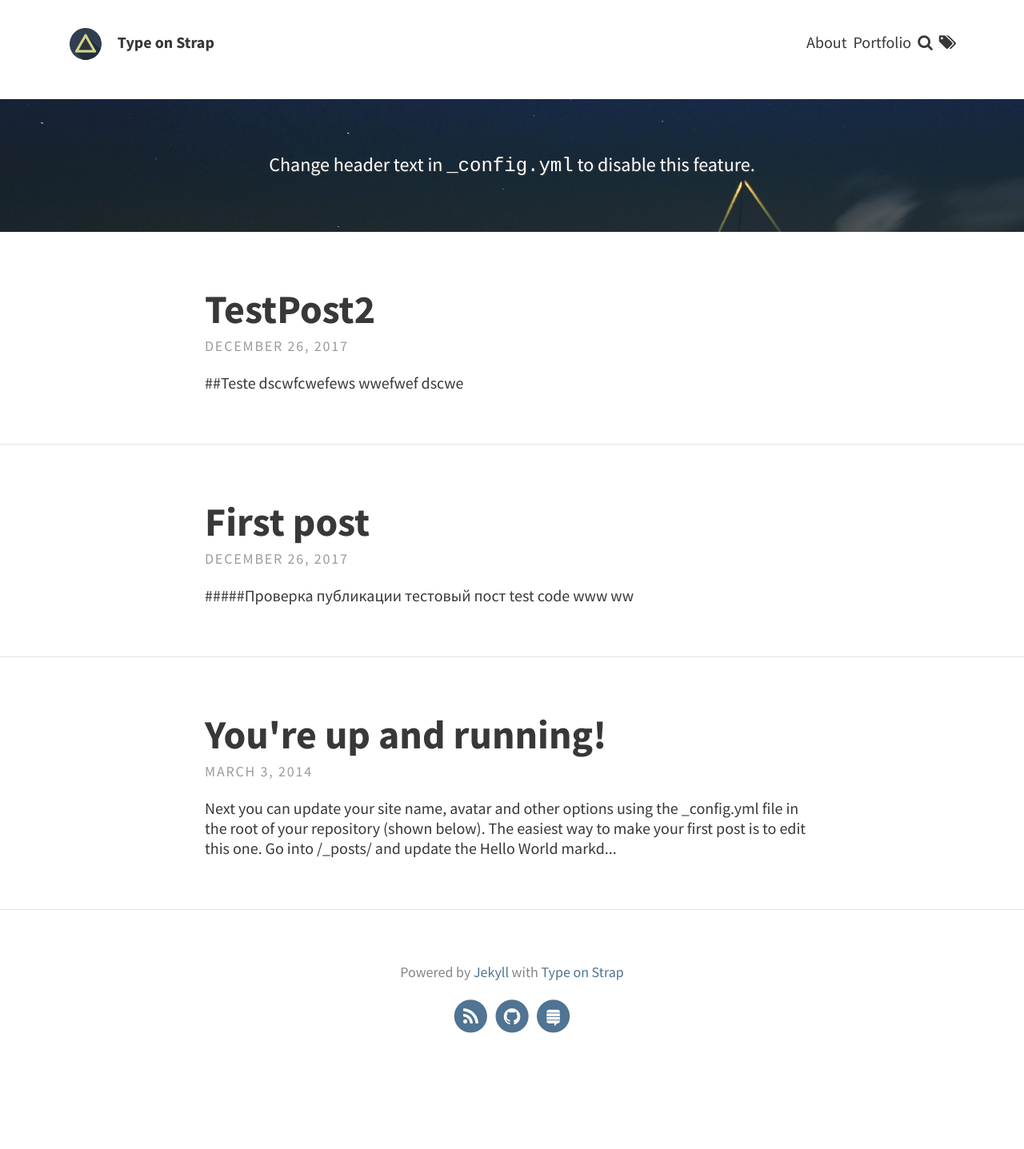
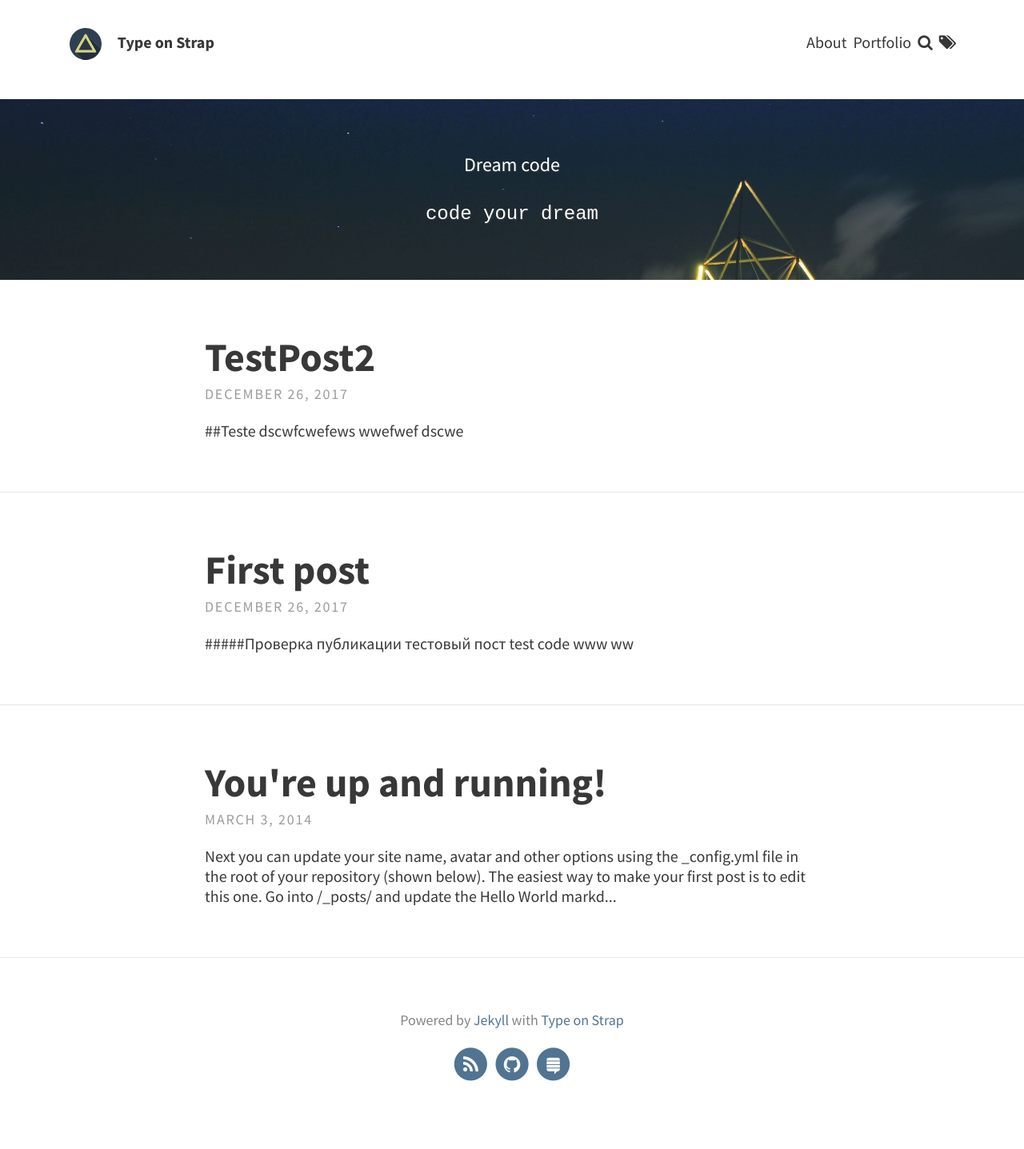
Before and after one commit to dreamerr/dreamerr.github.io, a Jekyll site: the page built from index.html, in a window 1280 px wide. Shown: the whole page at 80% size. Built offline with Jekyll 4.4.1, drawn with Linux system fonts in a browser that asks for light colours; the list of posts is cut into pages by our own code; before the commit the page ends 1377 px from its top, so only the background shows below that.

```diff
--- a/_config.yml
+++ b/_config.yml
@@ -13,7 +13,7 @@
 
   # Header and footer text
   header_text: > #two or three lines to describe your site
-     <p>Change header text in <code>_config.yml</code> to disable this feature.</p>
+     <p>Dream code</p><p><code>code your dream</code></p>
   header_text_feature_image: assets/img/pexels/triangular.jpeg
   footer_text: >
    Powered by <a href="https://jekyllrb.com/">Jekyll</a> with <a href="https://github.com/sylhare/Type-on-Strap">Type on Strap</a>
```
